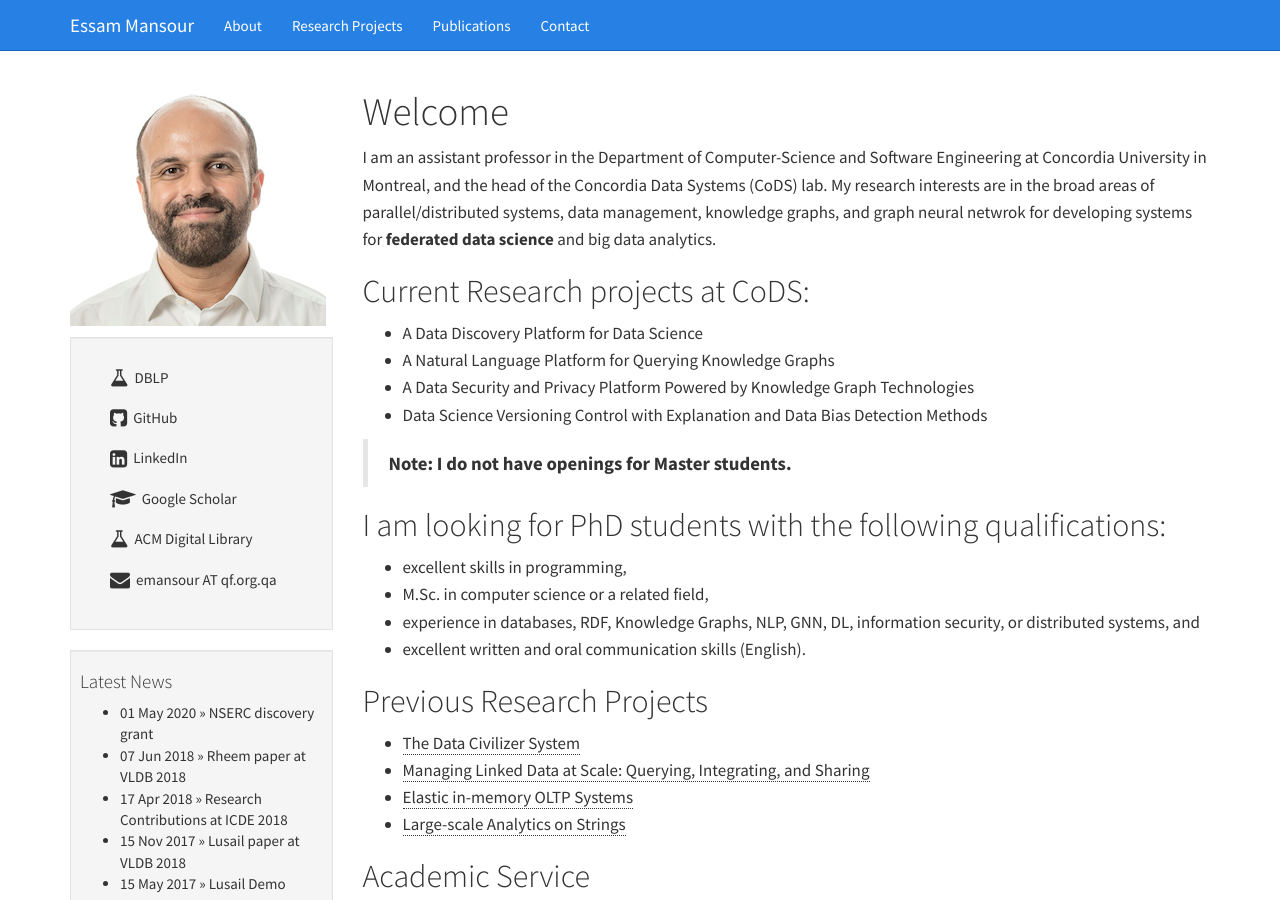
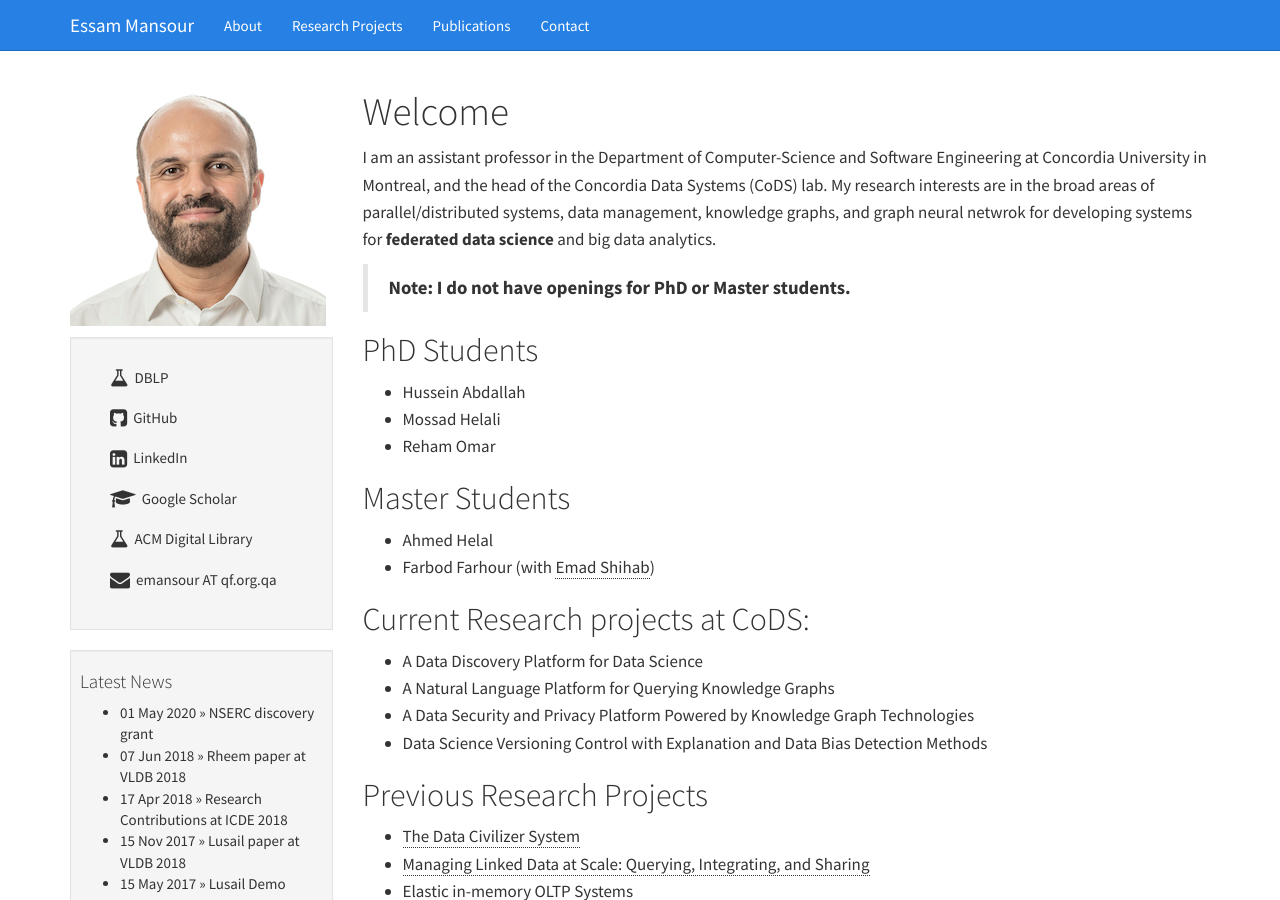
Before and after one commit to mansoure/mansoure.github.io, a Jekyll site: the page built from index.md, in a window 1280 px wide and 900 px high. Built offline with Jekyll 4.4.1, drawn with Linux system fonts in a browser that asks for light colours; comment, search, counter and statistics services are not loaded.

Commit message:
Update index.md

```diff
--- a/index.md
+++ b/index.md
@@ -6,20 +6,23 @@ title: Essam Mansour
 
 I am an assistant professor in the Department of Computer-Science and Software Engineering at Concordia University in Montreal, and the head of the Concordia Data Systems (CoDS) lab. My research interests are in the broad areas of parallel/distributed systems, data management, knowledge graphs, and graph neural netwrok for developing systems for **federated data science** and big data analytics.
 
+> **Note: I do not have openings for PhD or Master students.**
+
+## PhD Students
+- Hussein Abdallah
+- Mossad Helali
+- Reham Omar
+
+## Master Students
+- Ahmed Helal
+- Farbod Farhour (with [Emad Shihab](http://das.encs.concordia.ca/members/emad-shihab/))
+
 ## Current Research projects at CoDS:
 
 - A Data Discovery Platform for Data Science
 - A Natural Language Platform for Querying Knowledge Graphs
 - A Data Security and Privacy Platform Powered by Knowledge Graph Technologies
 - Data Science Versioning Control with Explanation and Data Bias Detection Methods
-
-> **Note: I do not have openings for Master students.**
-
-## I am looking for PhD students with the following qualifications:
-- excellent skills in programming,
-- M.Sc. in computer science or a related field,
-- experience in databases, RDF, Knowledge Graphs, NLP, GNN, DL, information security, or distributed systems, and
-- excellent written and oral communication skills (English).
 
 ## Previous Research Projects
 
@@ -32,7 +35,7 @@ I am an assistant professor in the Department of Computer-Science and Software E
 ## Academic Service
 A Program Committee member of:
 
-- SIGMOD 2021
+- [SIGMOD 2021](https://2021.sigmod.org/org_sigmod_pc.shtml)
 - [VLDB 2021](https://vldb.org/2021/)
 - [VLDB 2020](https://vldb2020.org/pvldb.html)
 - [VLDB 2019](http://vldb.org/2019/?review-board)
```
